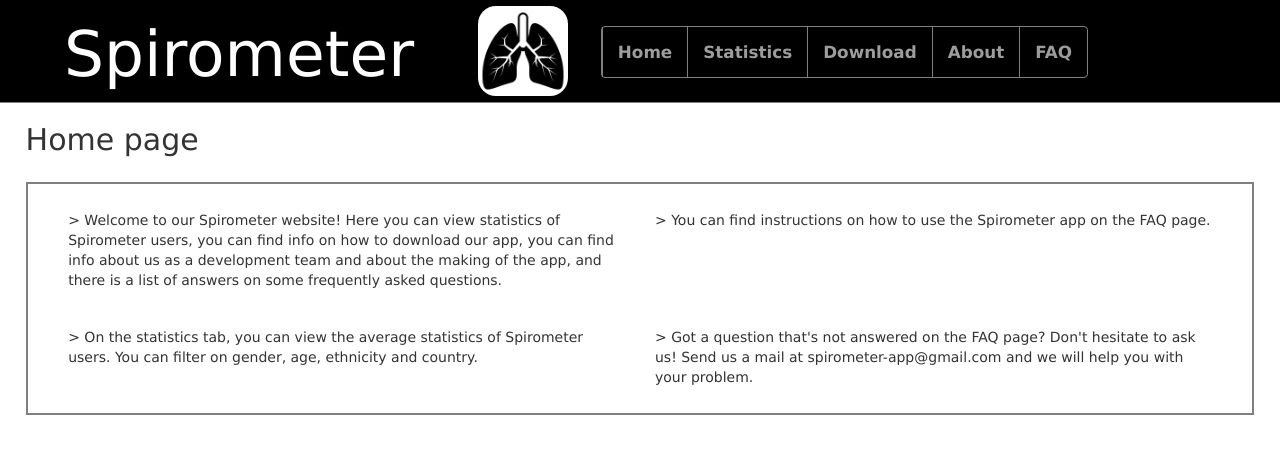
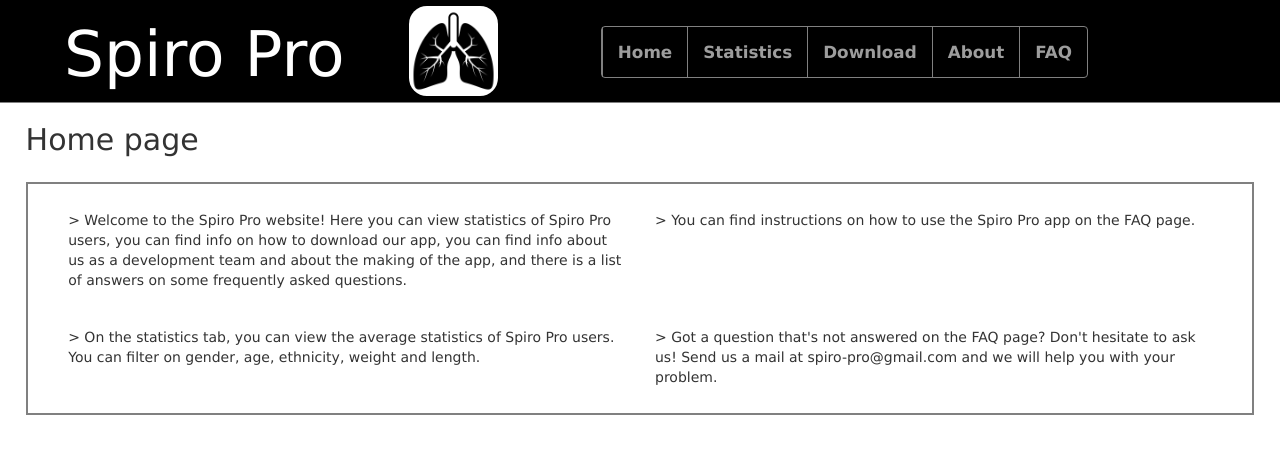
Before and after one commit to remberluyckx/Spirometer-website, a plain HTML site: page index.html in a window 1280 px wide. Drawn offline with nearby package versions, Linux system fonts and the light colour scheme.

Commit message:
changed the name to Spiro Pro

```diff
--- a/index.html
+++ b/index.html
@@ -2,7 +2,7 @@
 <html lang="en">
 <head>
     <meta charset="UTF-8">
-    <title>Spirometer - Home</title>
+    <title>Spiro Pro - Home</title>
     <link rel="stylesheet" href="https://maxcdn.bootstrapcdn.com/bootstrap/3.3.5/css/bootstrap.min.css">
     <link rel="stylesheet" href="https://maxcdn.bootstrapcdn.com/bootstrap/3.3.5/css/bootstrap-theme.min.css">
     <link rel="stylesheet" type="text/css" href="Home.css">
@@ -10,7 +10,7 @@
 </head>
 <body>
     <div id="heading">
-        <h1>Spirometer</h1>
+        <h1>Spiro Pro</h1>
         <img src="logo.png" id="logo">
         <div class="navbar navbar-inverse">
             <ul class="nav navbar-nav">
@@ -26,25 +26,25 @@
     <div id="main">
     <div id="main-upper">
         <div id="block1" class="col-lg-6">>
-            Welcome to our Spirometer website! Here you can view
-            statistics of Spirometer users, you can find info on how
+            Welcome to the Spiro Pro website! Here you can view
+            statistics of Spiro Pro users, you can find info on how
             to download our app, you can find info about us as a
             development team and about the making of the app, and
             there is a list of answers on some frequently asked questions.
         </div>
         <div id="block2" class="col-lg-6">>
-            You can find instructions on how to use the Spirometer app on
+            You can find instructions on how to use the Spiro Pro app on
             the FAQ page.
         </div>
     </div>
     <div id="main-lower">
         <div id="block3" class="col-lg-6">>
-            On the statistics tab, you can view the average statistics of Spirometer users.
-            You can filter on gender, age, ethnicity and country.
+            On the statistics tab, you can view the average statistics of Spiro Pro users.
+            You can filter on gender, age, ethnicity, weight and length.
         </div>
         <div id="block4" class="col-lg-6">>
             Got a question that's not answered on the FAQ page? Don't hesitate to ask us!
-            Send us a mail at spirometer-app@gmail.com and we will help you with your problem.
+            Send us a mail at spiro-pro@gmail.com and we will help you with your problem.
         </div>
     </div>
     </div>
```
Also changed, not shown: About.html (+3 -3 lines), Download.html (+3 -3 lines), FAQ.html (+2 -2 lines), Statistics.html (+3 -3 lines).
